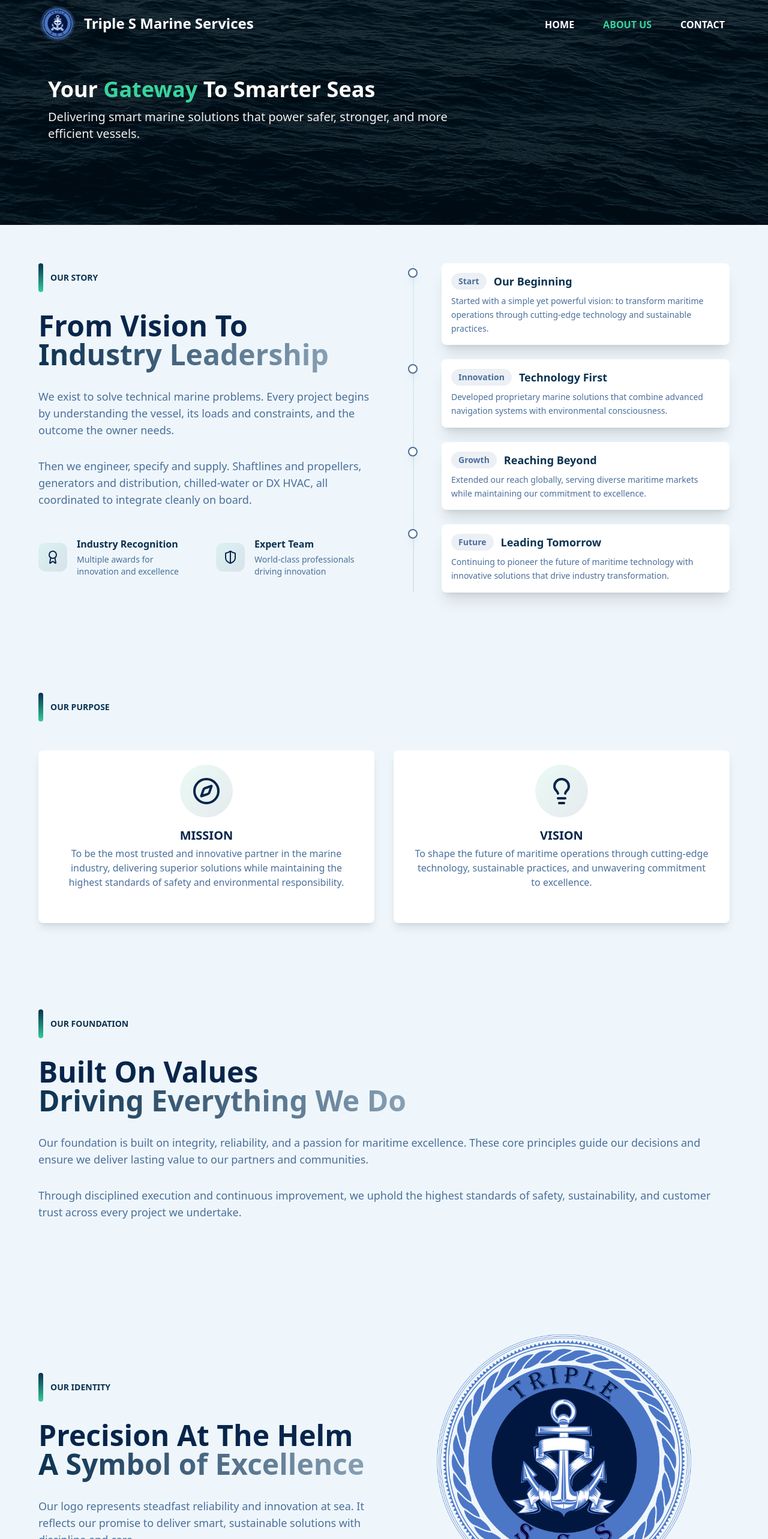
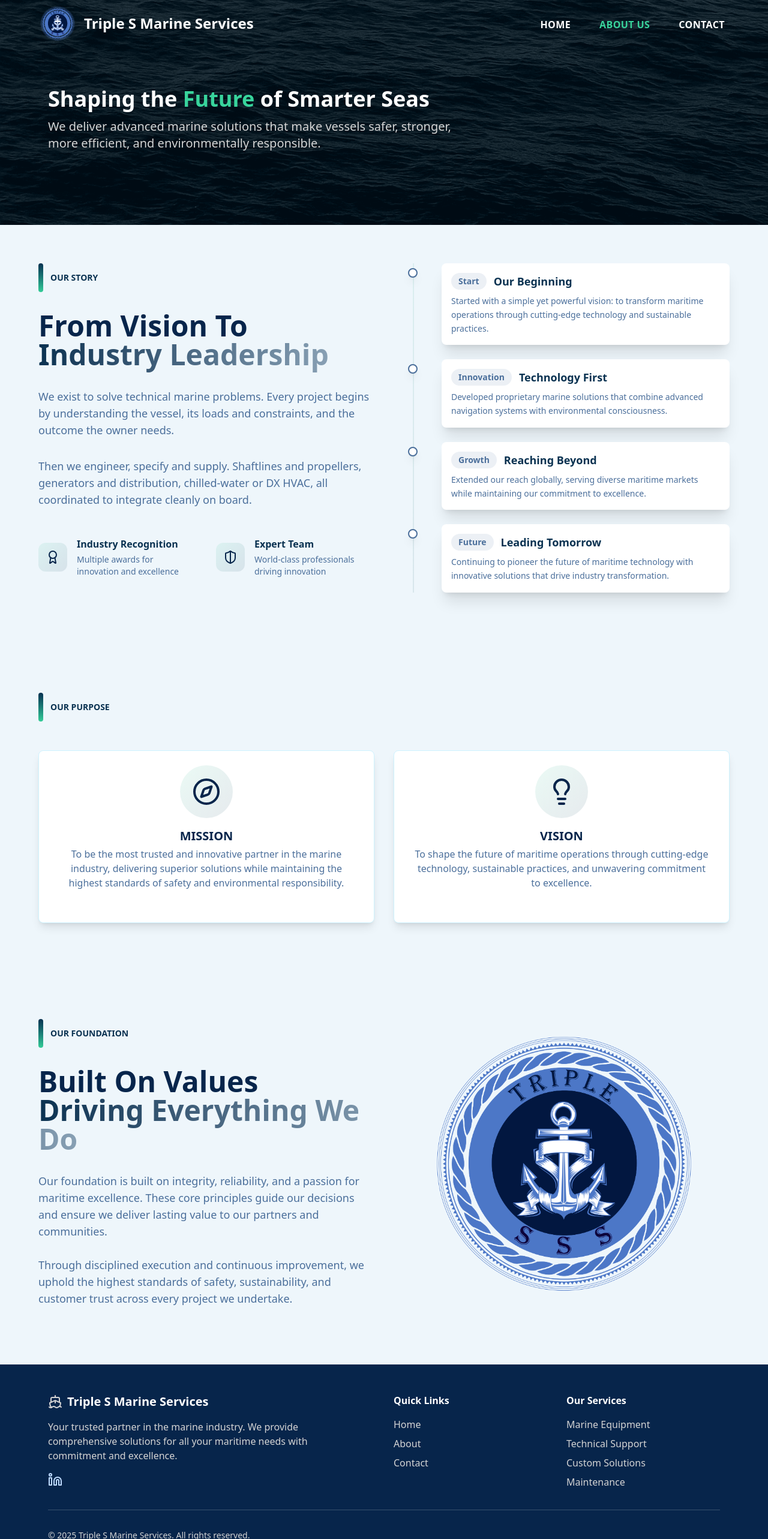
Before and after one commit to faressuliman/triple-s, a React (Vite) app: page /about in a window 1280 px wide. Shown: the part 9-2575 px from the top of the page at 60% size. Built offline with nearby package versions, Linux system fonts and the light colour scheme.

Commit message:
Enhanced UI components with improved styles and loading state management

```diff
--- a/src/components/Navbar.tsx
+++ b/src/components/Navbar.tsx
@@ -74,7 +74,7 @@ const Navbar = () => {
             <li>
               <NavLink
                 to="/"
-                className="block py-2 px-2 text-white normal-case md:uppercase font-bold rounded-sm md:hover:bg-transparent md:hover:text-[#38d49c] sm:py-1.5 duration-300"
+                className="block py-2 px-2 text-white tracking-wide normal-case md:uppercase font-bold rounded-sm md:hover:bg-transparent md:hover:text-[#38d49c] sm:py-1.5 duration-300"
                 onClick={() => setIsOpen(false)}
               >
                 Home
@@ -83,7 +83,7 @@ const Navbar = () => {
             <li>
               <NavLink
                 to="/about"
-                className="block py-2 px-2 text-white normal-case md:uppercase font-bold rounded-sm md:hover:bg-transparent md:hover:text-[#38d49c] sm:py-1.5 duration-300"
+                className="block py-2 px-2 text-white tracking-wide normal-case md:uppercase font-bold rounded-sm md:hover:bg-transparent md:hover:text-[#38d49c] sm:py-1.5 duration-300"
                 onClick={() => setIsOpen(false)}
               >
                 About Us
@@ -92,7 +92,7 @@ const Navbar = () => {
             <li>
               <NavLink
                 to="/contact"
-                className="block py-2 px-2 text-white normal-case md:uppercase font-bold rounded-sm md:hover:bg-transparent md:hover:text-[#38d49c] sm:py-1.5 duration-300"
+                className="block py-2 px-2 text-white tracking-wide normal-case md:uppercase font-bold rounded-sm md:hover:bg-transparent md:hover:text-[#38d49c] sm:py-1.5 duration-300"
                 onClick={() => setIsOpen(false)}
               >
                 Contact
--- a/src/components/ui/Card.tsx
+++ b/src/components/ui/Card.tsx
@@ -4,7 +4,7 @@ const ServiceCard = ({ icon: Icon, title, description, color }: IServices) => {
     const lineColor = 'bg-gradient-to-r from-[#316cb9] to-[#224361]';
 
     return (
-        <div className={`bg-white rounded-lg md:w-auto w-auto md:h-72 h-auto mx-auto shadow-lg hover:shadow-xl hover:shadow-indigo-300 lg:py-6 md:py-3 py-8 px-8 text-center transition-all duration-400 transform hover:scale-102 hover:-translate-y-3 relative overflow-hidden group hover:cursor-default`}>
+        <div className={`bg-white border border-[#CEF3FF] rounded-lg md:w-auto w-auto md:h-72 h-auto mx-auto shadow-lg hover:shadow-xl hover:shadow-indigo-300 lg:py-6 md:py-3 py-8 px-8 text-center transition-all duration-400 transform hover:scale-102 hover:-translate-y-3 relative overflow-hidden group hover:cursor-default`}>
             <div className={`mx-auto mb-4 md:h-22 md:w-22 h-20 w-20 rounded-full flex items-center justify-center bg-gradient-to-br from-[#34CD97]/10 to-[#0A3251]/10 transition-all duration-300`}>
                 <Icon className={`md:h-12 md:w-12 h-10 w-10 text-[#07254B] ${color}`} />
             </div>
--- a/src/pages/About.tsx
+++ b/src/pages/About.tsx
@@ -5,8 +5,26 @@ import logo from "../assets/logo.png";
 import Card from "../components/ui/Card";
 import { missionVision, storyTimeline } from "../data";
 import "../index.css"
+import Loading from "../components/ui/Loading";
+import { useEffect, useState } from "react";
 
 const About = () => {
+
+  const [loading, setLoading] = useState(true);
+
+  useEffect(() => {
+    // Simulate fetch or some async work
+    const timer = setTimeout(() => {
+      setLoading(false);
+    }, 1500);
+
+    return () => clearTimeout(timer);
+  }, []);
+
+  if (loading) {
+    return <Loading />;
+  }
+
 
   // RENDERS
   const renderMissionVision = missionVision.map((item, index) => (
@@ -68,16 +86,16 @@ const About = () => {
         {/* Hero Content */}
         <div className="relative z-10 text-white w-full max-w-screen-3xl mx-auto lg:px-20 px-8">
           <motion.div
-            className="flex flex-col max-w-2xl md:translate-y-0 -translate-y-4"
+            className="flex flex-col max-w-2xl md:translate-y-4 -translate-y-4"
             initial={{ y: 20 }}
             animate={{ y: 0 }}
             transition={{ duration: 0.8, delay: 0.1 }}
           >
             <h1 className="lg:text-4xl md:text-3xl text-2xl font-bold text-wrap md:text-nowrap mb-3">
-              Your <span className="text-[#38d49c]">Gateway</span> To Smarter Seas
+              Shaping the <span className="text-[#38d49c]">Future</span> of Smarter Seas
             </h1>
-            <p className="md:text-xl text-lg text-[#f0f0f0]">
-              Delivering smart marine solutions that power safer, stronger, and more efficient vessels.
+            <p className="md:text-xl text-lg text-[#d5d5d5]">
+              We deliver advanced marine solutions that make vessels safer, stronger, more efficient, and environmentally responsible.
             </p>
           </motion.div>
         </div>
@@ -221,9 +239,10 @@ const About = () => {
         </div>
       </section>
 
-      {/* Foundation Section*/}
-      <section className="mx-auto lg:px-16 px-8 pt-16 pb-20 bg-[#EEF6FB] grid lg:grid-cols-4 grid-cols-1 gap-8">
-        <div className="lg:col-span-4 col-span-1 space-y-8 max-w-screen-3xl w-full">
+      {/* Foundation Section */}
+      <section className="mx-auto lg:px-16 px-8 pt-16 pb-20 bg-[#EEF6FB] grid lg:grid-cols-2 md:grid-cols-1 grid-cols-1 gap-12 items-center">
+        {/* Text Section */}
+        <div className="space-y-8">
           <motion.div
             className="flex flex-row gap-3 items-center"
             initial={{ y: -20 }}
@@ -267,69 +286,8 @@ const About = () => {
             viewport={{ once: true, amount: 0.01 }}
             transition={{ duration: 0.8 }}
           >
-            Our foundation is built on integrity, reliability, and a passion for maritime excellence. These core principles guide our decisions and ensure we deliver lasting value to our partners and communities.
-          </motion.p>
-
-          <motion.p
-            className="text-[#4B6F9B] text-lg"
-            initial={{ x: 40 }}
-            whileInView={{ x: 0 }}
-            viewport={{ once: true, amount: 0.01 }}
-            transition={{ duration: 0.8, delay: 0.1 }}
-          >
-            Through disciplined execution and continuous improvement, we uphold the highest standards of safety, sustainability, and customer trust across every project we undertake.
-          </motion.p>
-        </div>
-      </section>
-
-      {/* Logo Section */}
-      <section className="mx-auto lg:px-16 px-8 pt-16 pb-20 bg-[#EEF6FB] grid lg:grid-cols-2 md:grid-cols-1 grid-cols-1 gap-12 items-center">
-        {/* Text Section */}
-        <div className="space-y-8">
-          <motion.div
-            className="flex flex-row gap-3 items-center"
-            initial={{ y: -20 }}
-            whileInView={{ y: 0 }}
-            viewport={{ once: true, amount: 0.01 }}
-            transition={{ duration: 0.8 }}
-          >
-            <motion.div
-              className="w-2 rounded-full bg-gradient-to-b from-[#0A3251] to-[#34CD97]"
-              initial={{ height: 0 }}
-              whileInView={{ height: 48 }}
-              viewport={{ once: true, amount: 0.01 }}
-              transition={{ duration: 0.8 }}
-            />
-            <motion.h2
-              className="text-[#0A3251] font-semibold text-sm"
-              initial={{ y: -12 }}
-              whileInView={{ y: 0 }}
-              viewport={{ once: true, amount: 0.01 }}
-              transition={{ duration: 0.8, delay: 0.1 }}
-            >
-              OUR IDENTITY
-            </motion.h2>
-          </motion.div>
-
-          <motion.div
-            className="text-3xl md:text-4xl lg:text-5xl font-bold"
-            initial={{ y: -14 }}
-            whileInView={{ y: 0 }}
-            viewport={{ once: true, amount: 0.01 }}
-            transition={{ duration: 0.8, delay: 0.1 }}
-          >
-            <h2 className=" text-[#07254B]">Precision At The Helm</h2>
-            <span className="text-transparent bg-gradient-to-r from-[#0A3251] to-[#88A0B4] bg-clip-text">A Symbol of Excellence</span>
-          </motion.div>
-
-          <motion.p
-            className="text-[#4B6F9B] text-lg"
-            initial={{ x: 40 }}
-            whileInView={{ x: 0 }}
-            viewport={{ once: true, amount: 0.01 }}
-            transition={{ duration: 0.8 }}
-          >
-            Our logo represents steadfast reliability and innovation at sea. It reflects our promise to deliver smart, sustainable solutions with discipline and care.
+            Our foundation is built on integrity, reliability, and a passion for maritime excellence. These core principles guide our decisions and ensure we deliver lasting value to our partners and communities. <br />
+            <br />Through disciplined execution and continuous improvement, we uphold the highest standards of safety, sustainability, and customer trust across every project we undertake.
           </motion.p>
         </div>
 
--- a/src/pages/Contact.tsx
+++ b/src/pages/Contact.tsx
@@ -108,9 +108,9 @@ const Contact = () => {
         </motion.div>
 
         {/* Hero Content */}
-        <div className="relative z-10 text-white w-full max-w-screen-3xl mx-auto lg:px-20 px-8">
+        <div className="relative z-10 text-white w-full mx-auto lg:px-20 px-8">
           <motion.div
-            className="flex flex-col max-w-2xl md:translate-y-0 -translate-y-4"
+            className="flex flex-col max-w-2xl md:translate-y-4 -translate-y-4"
             initial={{ y: 20 }}
             animate={{ y: 0 }}
             transition={{ duration: 1, delay: 0.1 }}
@@ -118,9 +118,8 @@ const Contact = () => {
             <h1 className="lg:text-4xl md:text-3xl text-2xl font-bold text-wrap md:text-nowrap mb-3">
               Contact Us for Trusted <span className="text-[#38d49c]">Marine</span> Guidance
             </h1>
-            <p className="md:text-xl text-lg text-[#f0f0f0]">
-              Get expert insights and solutions that keep your operations safe, efficient, and future-ready.
-            </p>
+            <p className="md:text-xl text-lg text-[#d5d5d5]">
+              Get expert insights and tailored solutions that empower your operations to be safe, efficient, adaptable, and always prepared for the future. </p>
           </motion.div>
         </div>
       </section>
@@ -205,7 +204,7 @@ const Contact = () => {
 
           {/* Get In Touch */}
           <motion.div
-            className="bg-white rounded-lg shadow-xl shadow-indigo-300 border border-[#CEF3FF] p-8 xl:col-span-1 md:mx-auto md:w-3/5 xl:w-auto h-[550px]"
+            className="bg-white rounded-lg shadow-xl shadow-indigo-300 border border-[#CEF3FF] p-8 xl:col-span-1 md:mx-auto md:w-3/5 xl:w-auto md:h-[550px]"
             initial={{ x: 100, opacity: 0 }}
             whileInView={{ x: 0, opacity: 1 }}
             viewport={{ once: true, amount: 0.2 }}
```
